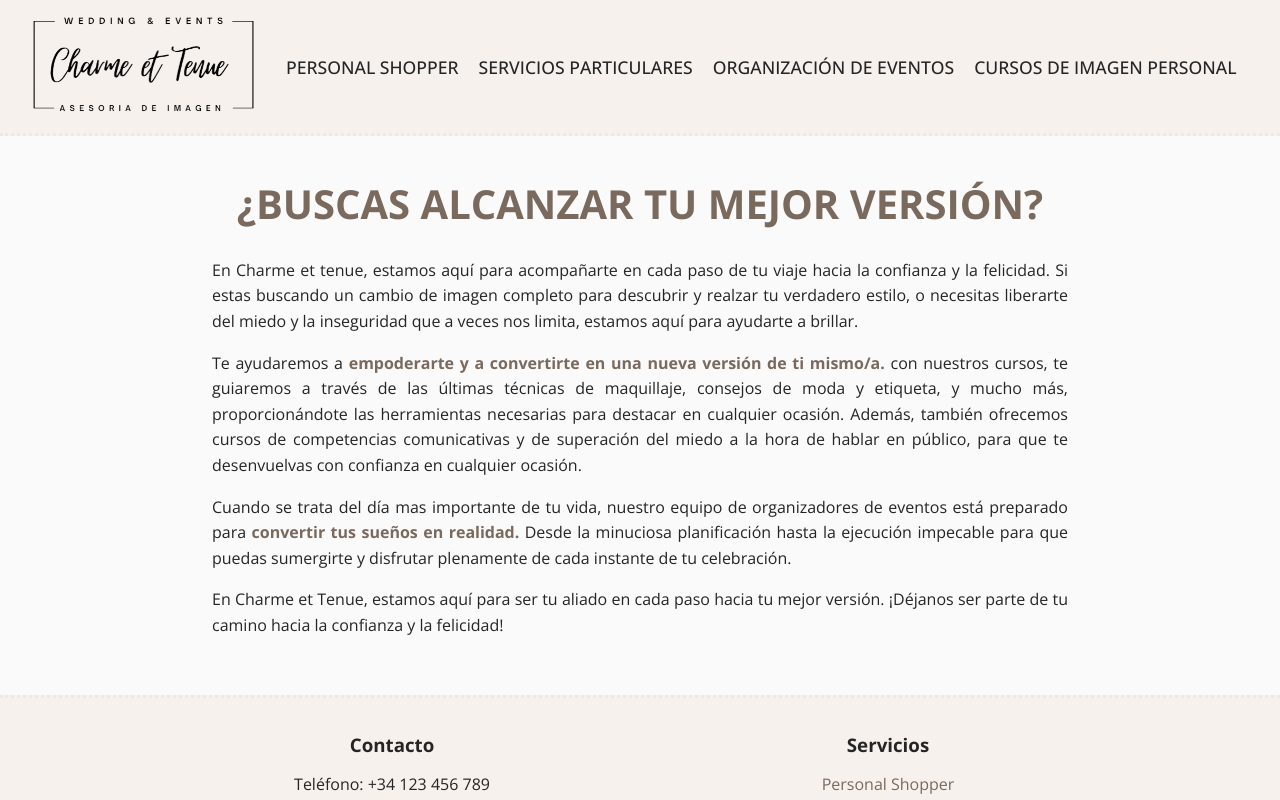
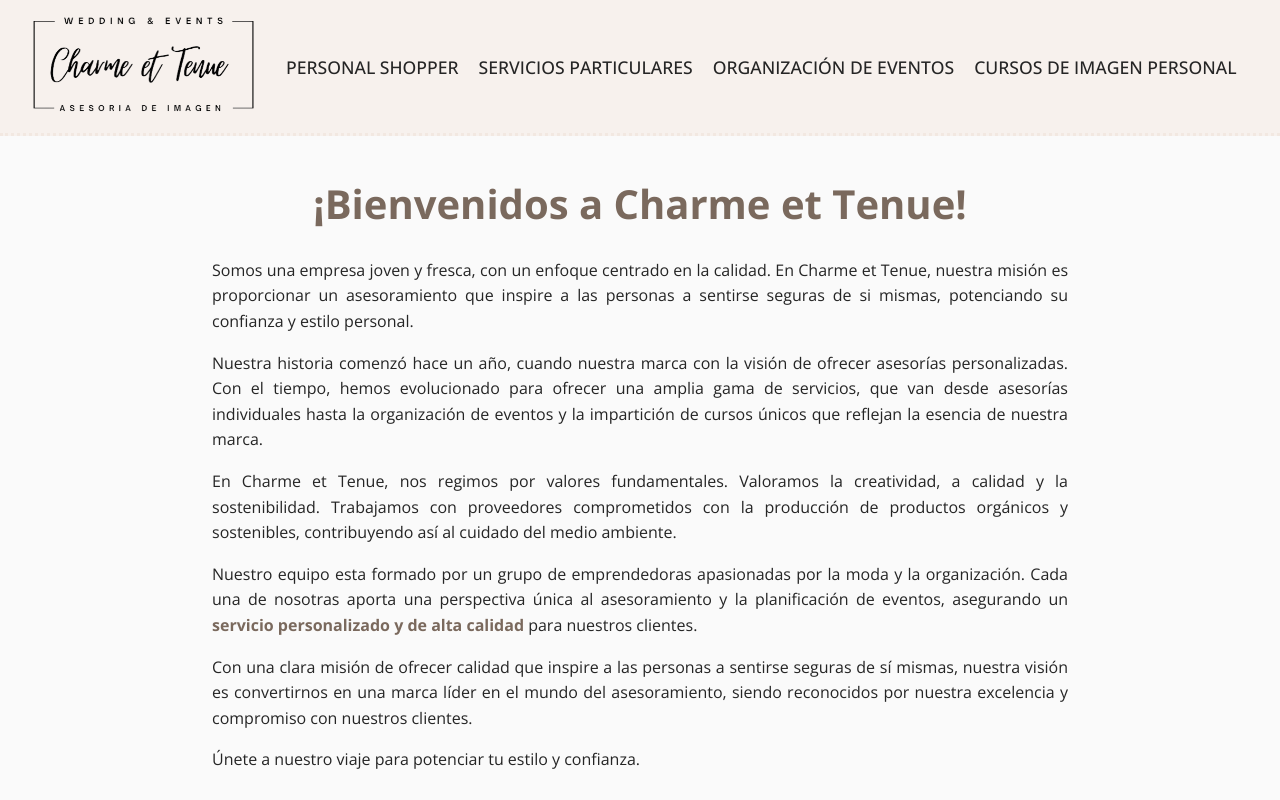
Before and after one commit to AitorCalderon99/charmet-et-tenue, an Angular app: page / in a window 1280 px wide. Shown: the top 800 px of the page. Built offline with nearby package versions, Linux system fonts and the light colour scheme.

Commit message:
feat(home): Requested text change

```diff
--- a/src/app/home/home.component.html
+++ b/src/app/home/home.component.html
@@ -1,23 +1,20 @@
 <div class="main-text">
-<h1 class="highlight">¿BUSCAS ALCANZAR TU MEJOR VERSIÓN?</h1>
-<p>En Charme et tenue, estamos aquí para acompañarte en cada paso de tu viaje hacia la
-confianza y la felicidad. Si estas buscando un cambio de imagen completo para descubrir y
-realzar tu verdadero estilo, o necesitas liberarte del miedo y la inseguridad que a veces nos
-limita, estamos aquí para ayudarte a brillar.</p>
-
-<p>Te ayudaremos a <span class="highlight">empoderarte y a convertirte en una nueva versión de ti mismo/a.</span> con
-nuestros cursos, te guiaremos a través de las últimas técnicas de maquillaje, consejos de moda
-y etiqueta, y mucho más, proporcionándote las herramientas necesarias para destacar en
-cualquier ocasión. Además, también ofrecemos cursos de competencias comunicativas y de
-superación del miedo a la hora de hablar en público, para que te desenvuelvas con confianza
-en cualquier ocasión.</p>
-
-<p>Cuando se trata del día mas importante de tu vida, nuestro equipo de organizadores de
-eventos está preparado para <span class="highlight">convertir tus sueños en realidad.</span> Desde la minuciosa planificación
-hasta la ejecución impecable para que puedas sumergirte y disfrutar plenamente de cada
-instante de tu celebración.</p>
-
-<p>En Charme et Tenue, estamos aquí para ser tu aliado en cada paso hacia tu mejor versión.
-¡Déjanos ser parte de tu camino hacia la confianza y la felicidad!</p>
-
+  <h1>¡Bienvenidos a Charme et Tenue!</h1>
+  <p>Somos una empresa joven y fresca, con un enfoque centrado en la calidad. En Charme et Tenue, nuestra misión es
+    proporcionar un asesoramiento que inspire a las personas a sentirse seguras de si mismas, potenciando su confianza y
+    estilo personal.</p>
+  <p>Nuestra historia comenzó hace un año, cuando nuestra marca con la visión de ofrecer asesorías personalizadas. Con
+    el tiempo, hemos evolucionado para ofrecer una amplia gama de servicios, que van desde asesorías individuales hasta
+    la organización de eventos y la impartición de cursos únicos que reflejan la esencia de nuestra marca.</p>
+  <p>En Charme et Tenue, nos regimos por valores fundamentales. Valoramos la creatividad, a calidad y la sostenibilidad.
+    Trabajamos con proveedores comprometidos con la producción de productos orgánicos y sostenibles, contribuyendo así
+    al cuidado del medio ambiente.</p>
+  <p>Nuestro equipo esta formado por un grupo de emprendedoras apasionadas por la moda y la organización. Cada una de
+    nosotras aporta una perspectiva única al asesoramiento y la planificación de eventos, asegurando un
+    <span class="highlight">servicio
+    personalizado y de alta calidad</span> para nuestros clientes.</p>
+  <p>Con una clara misión de ofrecer calidad que inspire a las personas a sentirse seguras de sí mismas, nuestra visión
+    es convertirnos en una marca líder en el mundo del asesoramiento, siendo reconocidos por nuestra excelencia y
+    compromiso con nuestros clientes.</p>
+  <p>Únete a nuestro viaje para potenciar tu estilo y confianza.
 </div>
```
